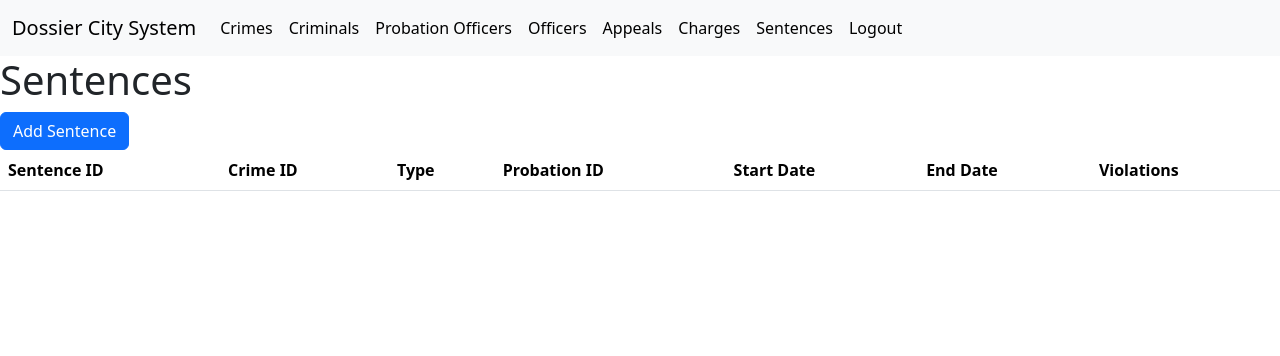
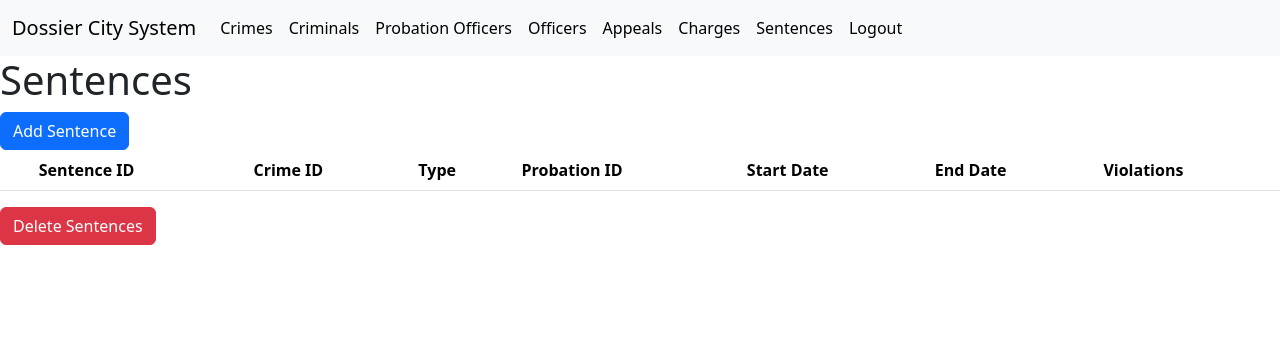
Before and after one commit to andylin2004/CSUY-3083-Project, a Flask app: page /sentences in a window 1280 px wide. Shown: the top 356 px of the page. Run offline with Flask 3, Linux system fonts and the light colour scheme; lists and menus that the app fills with data are empty.

Commit message:
added delete to sentences

```diff
--- a/server.py
+++ b/server.py
@@ -291,5 +291,12 @@ def delete_charges():
         runstatement("CALL deleteCrimeCharges(%s);", (int(i.split("check")[1]),))
     return redirect("/charges")
 
+@app.route('/delete-sentences', methods=['POST'])
+def delete_sentences():
+    for (i,_) in request.form.items():
+        print((int(i.split("check")[1]),))
+        runstatement("CALL deleteSentences(%s);", (int(i.split("check")[1]),))
+    return redirect("/sentences")
+
 if __name__ == '__main__':
     app.run(debug = True)
--- a/templates/sentences.html
+++ b/templates/sentences.html
@@ -42,9 +42,11 @@
         </nav>
         <h1>Sentences</h1>
         <a class="btn btn-primary" data-bs-toggle="modal" data-bs-target="#addModal">Add Sentence</a>
+        <form method="post">
             <table class="table table-striped table-hover">
                 <thead>
                     <tr>
+                        <th></th>
                         <th scope="col">Sentence ID</th>
                         <th scope="col">Crime ID</th>
                         <th scope="col">Type</th>
@@ -57,6 +59,7 @@
                 <tbody>
                     {% for sentence in sentences %}
                     <tr>
+                        <td><input type="checkbox" id="check{{ sentence['Sentence_ID'] }}" name="check{{ sentence['Sentence_ID'] }}" value=""></td>
                         <th scope="row">{{ sentence["Sentence_ID"] }}</th>
                         <td>{{ sentence["Criminal_ID"] }}</td>
                         <td>{{ sentence["Type"] }}</td>
@@ -68,6 +71,9 @@
                     {% endfor %}
                 </tbody>
             </table>
+            <input type="submit" class="btn btn-danger" value="Delete Sentences" onclick="javascript: form.action='/delete-sentences'; form.method='post'">
+        </form>
+        <!-- modal -->
         <div class="modal fade" id="addModal" tabindex="-1" aria-labelledby="addModalLabel" aria-hidden="true">
             <div class="modal-dialog">
               <div class="modal-content">
```
Lines whose indentation alone changed are shown as unchanged.
